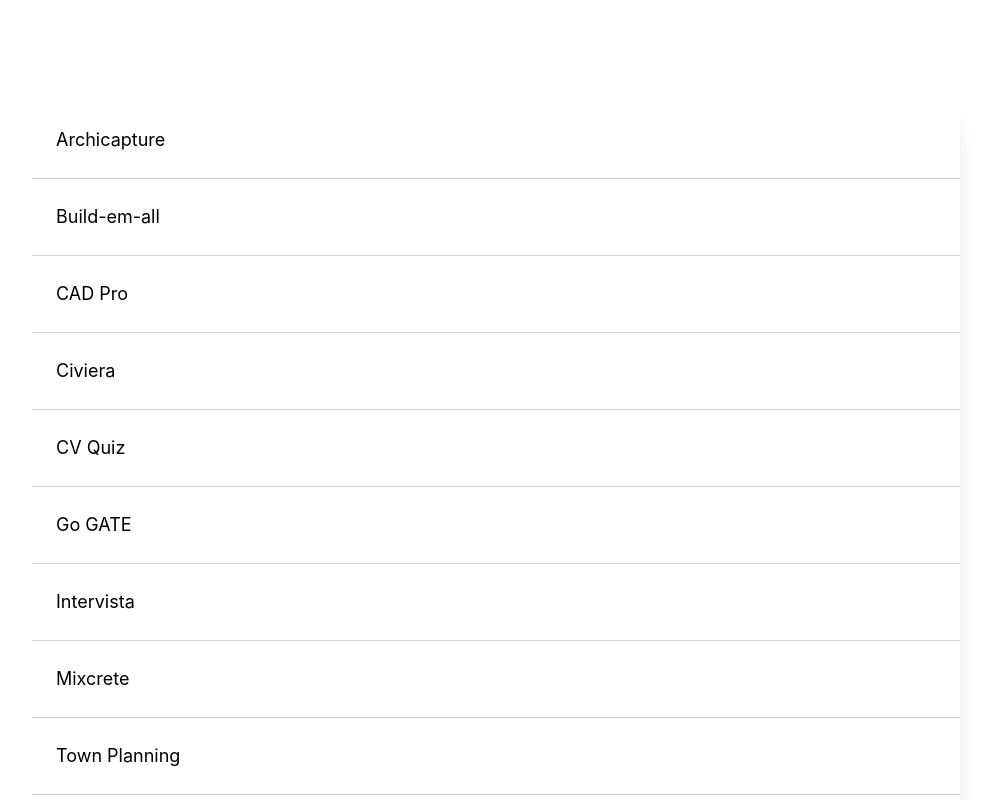
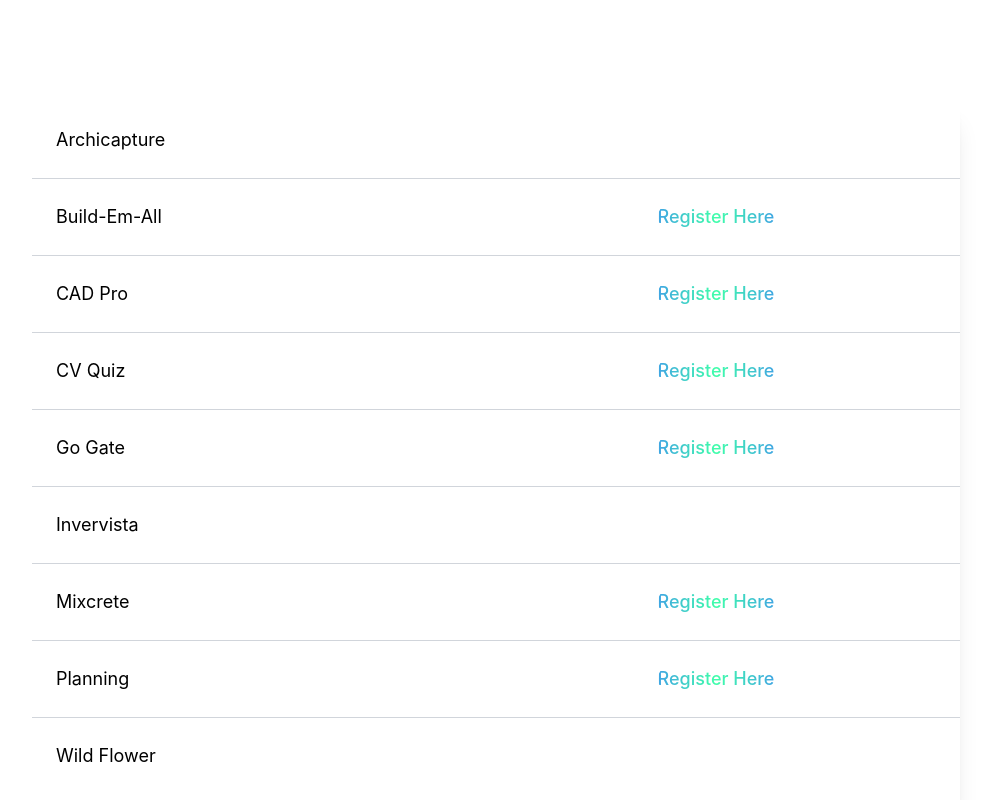
Before and after one commit to infranitkkr/Infra-New-Website, a React (Create React App) app: page /events in a window 1280 px wide. Shown: the part 580-1380 px from the top of the page, without its empty margins (160-1151 px from the left). Built offline with nearby package versions, Linux system fonts and the light colour scheme.

Commit message:
add animations and enhance content structure on Home and AboutUs pages

```diff
--- a/src/Home/Home.js
+++ b/src/Home/Home.js
@@ -6,11 +6,14 @@ import Content from "../Components/Content";
 import Motive from "../Components/Motive";
 import { PopupProvider } from "../TechSpardha24/popup";
 import NewPage from "../TechSpardha24/NewPage"
+import AnimatedContent from "../Animations/AnimatedContent";
+import DecryptedText from "../Animations/DecryptedText";
+
 export default function Home() {
 
   return (
     <PopupProvider><div>
-      {/* <Banner /> */}
+      <Banner />
       <div className="lg:flex items-center relative container mx-auto pt-5">
         <div className="w-full lg:w-1/2 h-full lg:pr-10 xl:pr-0 mx-auto">
           <img
@@ -23,26 +26,71 @@ export default function Home() {
           />
         </div>
 
-        <div
-          role="contentinfo"
-          className="titleWrap w-full lg:w-1/2 h-full mx-auto px-5 mt-5 "
-        >
-          <h1 className="The">THE</h1>
-          <h1 className="Infrastructure">INFRASTRUCTURE</h1>
-          <h1 className="Society">SOCIETY</h1>
-          <p className="tagLine">
-            The Department of Civil Engineering, NIT Kurukshetra works towards
-            the shaping of such men who have the power of changing the face of
-            the world with their talent, ingenuity and knowledge.
-          </p>
+        <div role="contentinfo" className="titleWrap w-full lg:w-1/2 h-full mx-auto sm:px-5 mt-5 px-6">
+
+          <AnimatedContent
+            distance={200}
+            direction="vertical"
+            reverse={true}
+            config={{ tension: 80, friction: 20 }}
+            initialOpacity={0.2}
+            animateOpacity
+            scale={1.1}
+            threshold={0.2}
+            delay={300}
+          >
+            <h1 className="The font-extrabold">THE</h1>
+          </AnimatedContent>
+
+          <AnimatedContent
+            distance={200}
+            direction="vertical"
+            reverse={true}
+            config={{ tension: 80, friction: 20 }}
+            initialOpacity={0.2}
+            animateOpacity
+            scale={1.1}
+            threshold={0.2}
+            delay={200}
+          >
+            <h1 className="Infrastructure font-extrabold">INFRASTRUCTURE</h1>
+          </AnimatedContent>
+
+          <AnimatedContent
+            distance={350}
+            direction="vertical"
+            reverse={true}
+            config={{ tension: 80, friction: 20 }}
+            initialOpacity={0.2}
+            animateOpacity
+            scale={1.1}
+            threshold={0.2}
+            delay={0}
+          >
+            <h1 className="Society font-extrabold">SOCIETY</h1>
+          </AnimatedContent>
+
+          <div className=" tagLine mt-1 text-justify">
+            <DecryptedText
+              speed={120}
+              maxIterations={20}
+              className="revealed"
+              parentClassName="all-letters"
+              useOriginalCharsOnly="true"
+              encryptedClassName="encrypted"
+              text="The Department of Civil Engineering at NIT Kurukshetra works toward shaping individuals who have the power to change the world with their talent, ingenuity, and knowledge."
+              animateOn="view"
+              revealDirection="start"
+            />
+          </div>
         </div>
       </div>
       <About />
       <Content />
-      <Teachers />
-      <Motive />
+
+
     </div>
-    {/* <NewPage /> */}
+      {/* <NewPage /> */}
     </PopupProvider>
 
   );
--- a/src/Pages/Events.js
+++ b/src/Pages/Events.js
@@ -1,5 +1,8 @@
 import React from "react";
 import { Link } from "react-router-dom";
+import ShinyText from '../Animations/ShinyText';
+import GradientText from '../Animations/GradientText';
+
 
 export default function Events() {
   return (
@@ -22,71 +25,148 @@ export default function Events() {
           </p>
         </div>
       </div>
+
       <div class="flex justify-center items-center ">
-        <div class="bg-white  rounded-lg w-3/4 shadow-xl ml-0   ">
+        <div class="bg-white  rounded-lg sm:w-3/4 w-5/6 shadow-xl ml-0   ">
           <ul class="divide-y  divide-gray-300   w-[100%] ">
-            <li >
+
+
+            <li>
               <Link to={"/events/archicapture"}>
-                <div class="p-4 hover:bg-gray-50 cursor-pointer text-sm sm:text-lg">
-                  Archicapture
+                <div className="p-4 hover:bg-gray-50 cursor-pointer text-sm sm:text-lg grid grid-cols-2 items-center">
+                  <div className="sm:text-lg text-sm justify-self-start">Archicapture</div>
+                  {/* <GradientText
+                    colors={["#40ffaa", "#4079ff", "#40ffaa", "#4079ff", "#40ffaa"]}
+                    animationSpeed={10}
+                    showBorder={false}
+                    className="custom-class sm:text-lg text-sm justify-self-end"
+                  >
+                    Register Here
+                  </GradientText> */}
+                </div>
+              </Link>
+            </li>
+
+
+
+            <li>
+              <Link to={"/events/build-em-all"}>
+              <div className="p-4 hover:bg-gray-50 cursor-pointer text-sm sm:text-lg grid grid-cols-2 items-center">
+                  <div className="sm:text-lg text-sm justify-self-start">Build-Em-All</div>
+                  <GradientText
+                    colors={["#40ffaa", "#4079ff", "#40ffaa", "#4079ff", "#40ffaa"]}
+                    animationSpeed={10}
+                    showBorder={false}
+                    className="custom-class sm:text-lg text-sm justify-self-end"
+                  >
+                    Register Here
+                  </GradientText>
                 </div>
               </Link>
             </li>
             <li>
-              <Link to={"/events/build-em-all"}>
-                <div class="p-4 hover:bg-gray-50 cursor-pointer text-sm sm:text-lg">
-                  Build-em-all
-                </div>
-
-              </Link>
-            </li>
-            <li>
               <Link to={"/events/cadpro"}>
-                <div class="p-4 hover:bg-gray-50 cursor-pointer text-sm sm:text-lg">
-                  CAD Pro
+              <div className="p-4 hover:bg-gray-50 cursor-pointer text-sm sm:text-lg grid grid-cols-2 items-center">
+                  <div className="sm:text-lg text-sm justify-self-start">CAD Pro</div>
+                  <GradientText
+                    colors={["#40ffaa", "#4079ff", "#40ffaa", "#4079ff", "#40ffaa"]}
+                    animationSpeed={10}
+                    showBorder={false}
+                    className="custom-class sm:text-lg text-sm justify-self-end"
+                  >
+                    Register Here
+                  </GradientText>
                 </div>
               </Link>
             </li>
-            <li>
+            {/* <li>
               <Link to={"/events/civiera"}>
-                <div class="p-4 hover:bg-gray-50 cursor-pointer text-sm sm:text-lg">
-                  Civiera
+                <div className="p-4 hover:bg-gray-50 cursor-pointer text-sm sm:text-lg grid grid-cols-2 items-center">
+                  <div className="sm:text-lg text-sm justify-self-start">Civiera</div>
+                  <GradientText
+                    colors={["#40ffaa", "#4079ff", "#40ffaa", "#4079ff", "#40ffaa"]}
+                    animationSpeed={10}
+                    showBorder={false}
+                    className="custom-class sm:text-lg text-sm justify-self-end"
+                  >
+                    Register Here
+                  </GradientText>
                 </div>
               </Link>
-            </li>
+            </li> */}
             <li>
               <Link to={"/events/cvquiz"}>
-                <div class="p-4 hover:bg-gray-50 cursor-pointer text-sm sm:text-lg">
-                  CV Quiz
+              <div className="p-4 hover:bg-gray-50 cursor-pointer text-sm sm:text-lg grid grid-cols-2 items-center">
+                  <div className="sm:text-lg text-sm justify-self-start">CV Quiz</div>
+                  <GradientText
+                    colors={["#40ffaa", "#4079ff", "#40ffaa", "#4079ff", "#40ffaa"]}
+                    animationSpeed={10}
+                    showBorder={false}
+                    className="custom-class sm:text-lg text-sm justify-self-end"
+                  >
+                    Register Here
+                  </GradientText>
                 </div>
               </Link>
             </li>
             <li>
               <Link to={"/events/gogate"}>
-                <div class="p-4 hover:bg-gray-50 cursor-pointer text-sm sm:text-lg">
-                  Go GATE
+              <div className="p-4 hover:bg-gray-50 cursor-pointer text-sm sm:text-lg grid grid-cols-2 items-center">
+                  <div className="sm:text-lg text-sm justify-self-start">Go Gate</div>
+                  <GradientText
+                    colors={["#40ffaa", "#4079ff", "#40ffaa", "#4079ff", "#40ffaa"]}
+                    animationSpeed={10}
+                    showBorder={false}
+                    className="custom-class sm:text-lg text-sm justify-self-end"
+                  >
+                    Register Here
+                  </GradientText>
                 </div>
               </Link>
 
             </li>
             <li>
               <Link to={"/events/intervista"}>
-                <div class="p-4 hover:bg-gray-50 cursor-pointer text-sm sm:text-lg">
-                  Intervista
+              <div className="p-4 hover:bg-gray-50 cursor-pointer text-sm sm:text-lg grid grid-cols-2 items-center">
+                  <div className="sm:text-lg text-sm justify-self-start">Invervista</div>
+                  {/* <GradientText
+                    colors={["#40ffaa", "#4079ff", "#40ffaa", "#4079ff", "#40ffaa"]}
+                    animationSpeed={10}
+                    showBorder={false}
+                    className="custom-class sm:text-lg text-sm justify-self-end"
+                  >
+                    Register Here
+                  </GradientText> */}
                 </div>
               </Link>
             </li>
             <li>
               <Link to={"/events/mixcrete"}>
-                <div class="p-4 hover:bg-gray-50 cursor-pointer text-sm sm:text-lg">
-                  Mixcrete
+              <div className="p-4 hover:bg-gray-50 cursor-pointer text-sm sm:text-lg grid grid-cols-2 items-center">
+                  <div className="sm:text-lg text-sm justify-self-start">Mixcrete</div>
+                  <GradientText
+                    colors={["#40ffaa", "#4079ff", "#40ffaa", "#4079ff", "#40ffaa"]}
+                    animationSpeed={10}
+                    showBorder={false}
+                    className="custom-class sm:text-lg text-sm justify-self-end"
+                  >
+                    Register Here
+                  </GradientText>
                 </div>
               </Link>
             </li>
             <li>
               <Link to={"/events/planning"}>
-                <div class="p-4 hover:bg-gray-50 cursor-pointer text-sm sm:text-lg">
-                  Town Planning
+              <div className="p-4 hover:bg-gray-50 cursor-pointer text-sm sm:text-lg grid grid-cols-2 items-center">
+                  <div className="sm:text-lg text-sm justify-self-start">Planning</div>
+                  <GradientText
+                    colors={["#40ffaa", "#4079ff", "#40ffaa", "#4079ff", "#40ffaa"]}
+                    animationSpeed={10}
+                    showBorder={false}
+                    className="custom-class sm:text-lg text-sm justify-self-end"
+                  >
+                    Register Here
+                  </GradientText>
                 </div>
               </Link>
 
@@ -94,8 +174,16 @@ export default function Events() {
 
             <li>
               <Link to={"/events/wildflower"}>
-                <div class="p-4 hover:bg-gray-50 cursor-pointer text-sm sm:text-lg">
-                  Wild flower
+              <div className="p-4 hover:bg-gray-50 cursor-pointer text-sm sm:text-lg grid grid-cols-2 items-center">
+                  <div className="sm:text-lg text-sm justify-self-start">Wild Flower</div>
+                  {/* <GradientText
+                    colors={["#40ffaa", "#4079ff", "#40ffaa", "#4079ff", "#40ffaa"]}
+                    animationSpeed={10}
+                    showBorder={false}
+                    className="custom-class sm:text-lg text-sm justify-self-end"
+                  >
+                    Register Here
+                  </GradientText> */}
                 </div>
               </Link>
             </li>
```
Also changed, not shown: src/Pages/AboutUs.js (+8 -7 lines).
